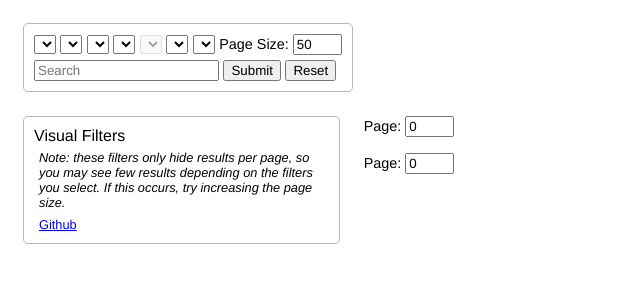
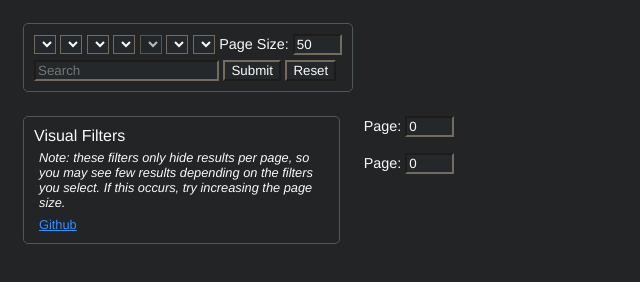
Before and after one commit to SuperStormer/cf-search, a plain HTML site: page index.html in a window 1280 px wide. Shown: the whole page, without its empty margins (0-640 px from the left). Drawn offline with Linux system fonts and the dark colour scheme; no server answers.

Commit message:
dark mode

```diff
--- a/index.css
+++ b/index.css
@@ -2,6 +2,7 @@
 	--border: 1px solid #b6b6b6;
 	--border-radius: 5px;
 }
+
 body,
 input,
 select,
@@ -126,3 +127,30 @@ input[type="number"] {
 	margin-block-start: 5px;
 	margin-block-end: 0;
 }
+
+@media (prefers-color-scheme: dark) {
+	:root {
+		--border: 1px solid rgb(79, 87, 91);
+		color-scheme: dark;
+	}
+	body {
+		background-color: #222426;
+		color: rgb(250, 250, 250);
+	}
+	input,
+	select,
+	button {
+		border-color: #736b5e;
+		background-color: #24282a;
+		color: rgb(250, 250, 250);
+	}
+	.result-secondary {
+		color: rgb(190, 181, 168);
+	}
+	a {
+		color: #3391ff;
+	}
+	a:visited {
+		color: rgb(131, 46, 205);
+	}
+}
```
